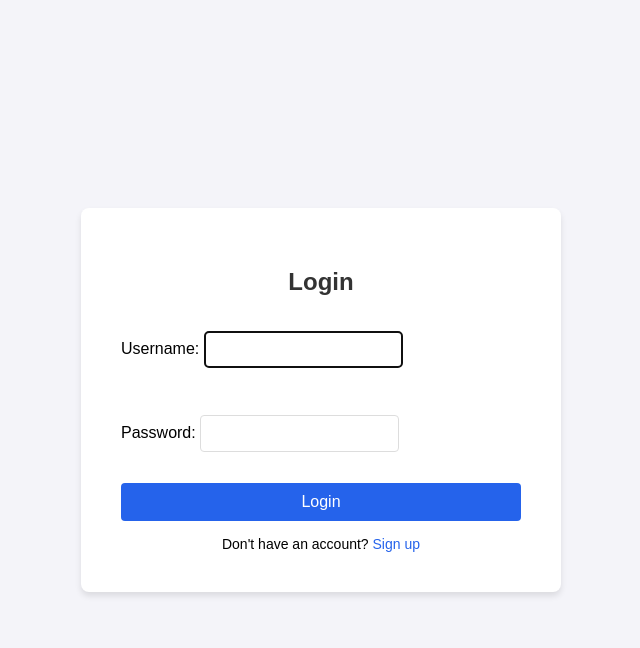
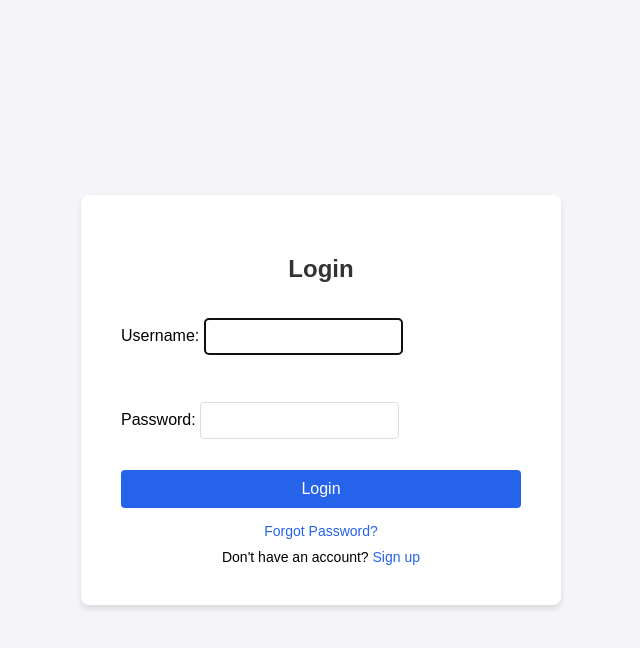
Before and after one commit to Emiliotso/superpowerapp, a Django app: page /accounts/login/ in a window 1280 px wide. Shown: the top 648 px of the page, without its empty margins (319-959 px from the left). Run offline with Django 4.2, Linux system fonts and the light colour scheme.

Commit message:
Fix missing forgot password link

```diff
--- a/core/templates/registration/login.html
+++ b/core/templates/registration/login.html
@@ -76,6 +76,7 @@
             <button type="submit">Login</button>
         </form>
         <div class="links">
+            <a href="{% url 'password_reset' %}" style="display: block; margin-bottom: 10px;">Forgot Password?</a>
             Don't have an account? <a href="{% url 'signup' %}">Sign up</a>
         </div>
     </div>
```
